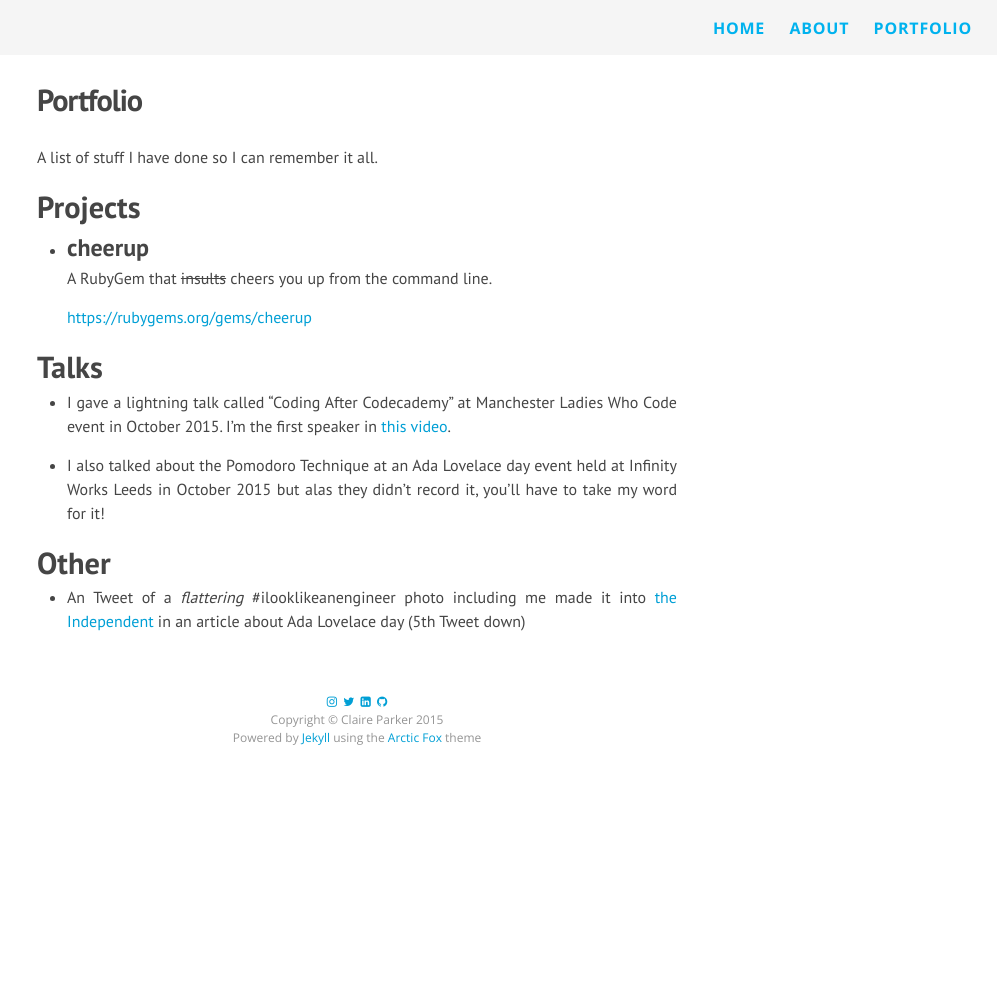
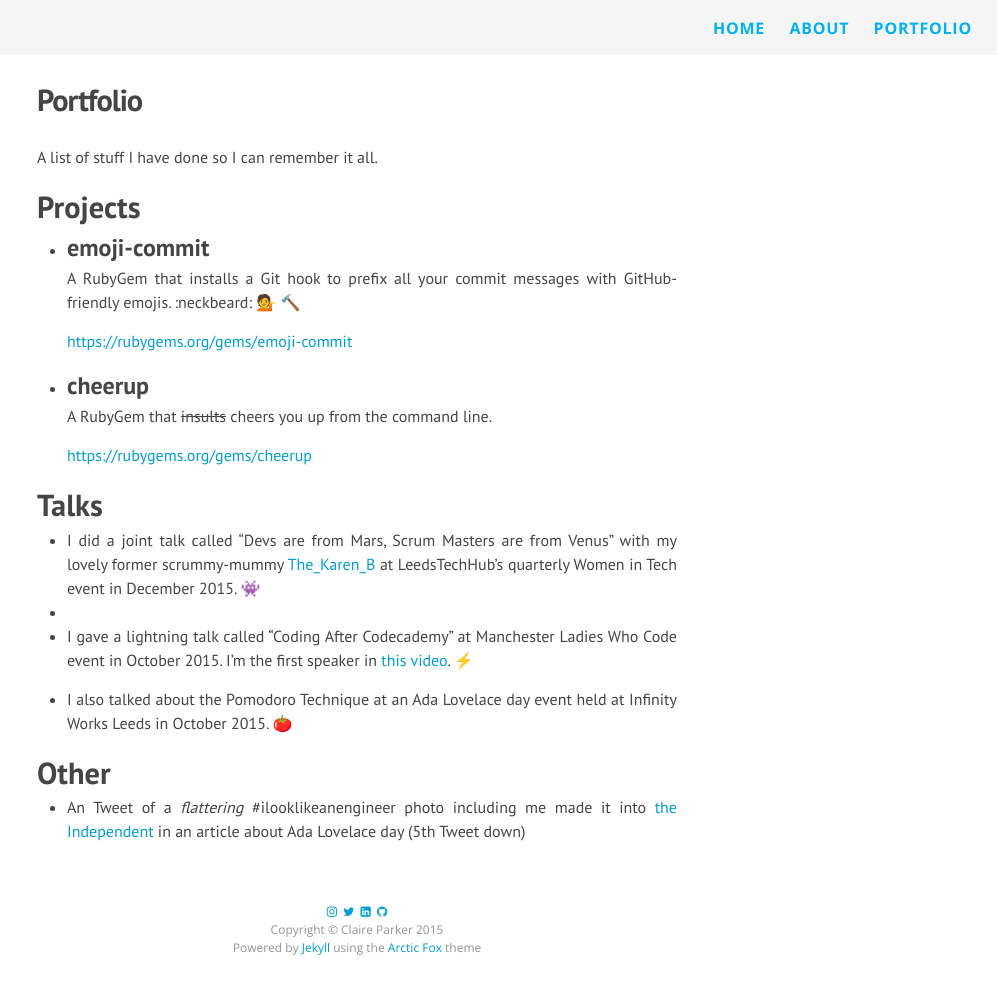
Before and after one commit to claire-codes/blog-com, a Jekyll site: the page built from portfolio.md, in a window 1280 px wide. Shown: the whole page, without its empty margins (283-1280 px from the left). Built offline with Jekyll 4.4.1, drawn with Linux system fonts in a browser that asks for light colours; nearby versions of some CDN libraries; emoji names are drawn with the system emoji font; before the commit the page ends 900 px from its top, so only the background shows below that.

Commit message:
:musical_score: Adding emji-commit gem

```diff
--- a/portfolio.md
+++ b/portfolio.md
@@ -7,6 +7,12 @@ A list of stuff I have done so I can remember it all.
 
 # Projects
 
+* ## emoji-commit
+
+    A RubyGem that installs a Git hook to prefix all your commit messages with GitHub-friendly emojis. :neckbeard: :information_desk_person: :hammer:
+
+    [https://rubygems.org/gems/emoji-commit](https://rubygems.org/gems/emoji-commit)
+
 * ## cheerup
 
    A RubyGem that <del>insults</del> cheers you up from the command line.
@@ -15,9 +21,11 @@ A list of stuff I have done so I can remember it all.
 
 # Talks
 
-* I gave a lightning talk called "Coding After Codecademy" at Manchester Ladies Who Code event in October 2015. I'm the first speaker in [this video](https://www.youtube.com/watch?v=Ofo6NvZtz3A&feature=youtu.be).
+* I did a joint talk called “Devs are from Mars, Scrum Masters are from Venus” with my lovely former scrummy-mummy [The_Karen_B](https://twitter.com/The_Karen_B) at LeedsTechHub’s quarterly Women in Tech event in December 2015. :space_invader:
+*
+* I gave a lightning talk called "Coding After Codecademy" at Manchester Ladies Who Code event in October 2015. I'm the first speaker in [this video](https://www.youtube.com/watch?v=Ofo6NvZtz3A&feature=youtu.be). :zap:
 
-* I also talked about the Pomodoro Technique at an Ada Lovelace day event held at Infinity Works Leeds in October 2015 but alas they didn't record it, you'll have to take my word for it!
+* I also talked about the Pomodoro Technique at an Ada Lovelace day event held at Infinity Works Leeds in October 2015. :tomato:
 
 # Other
 
```
